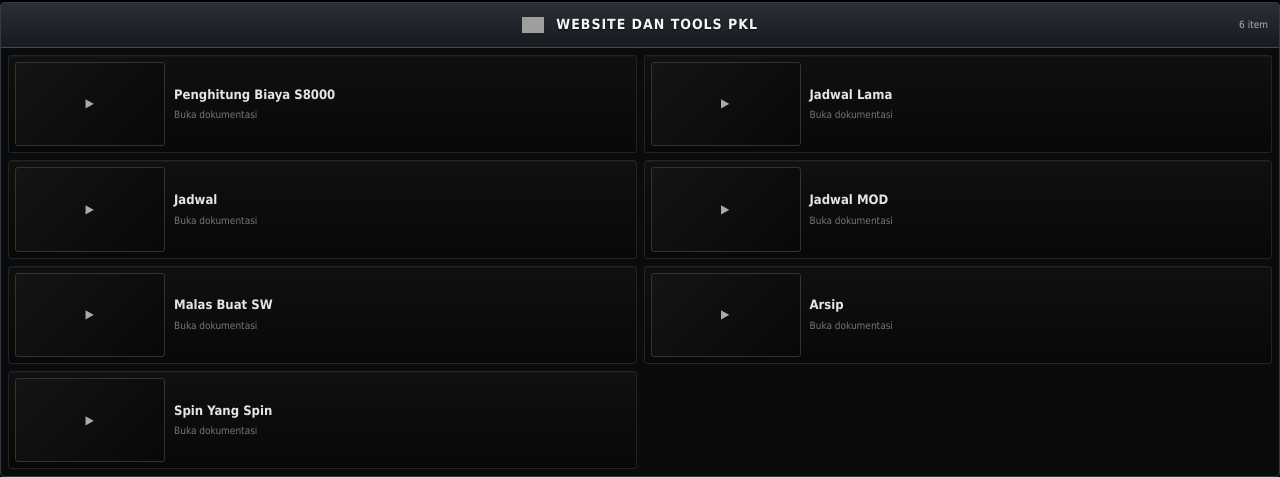
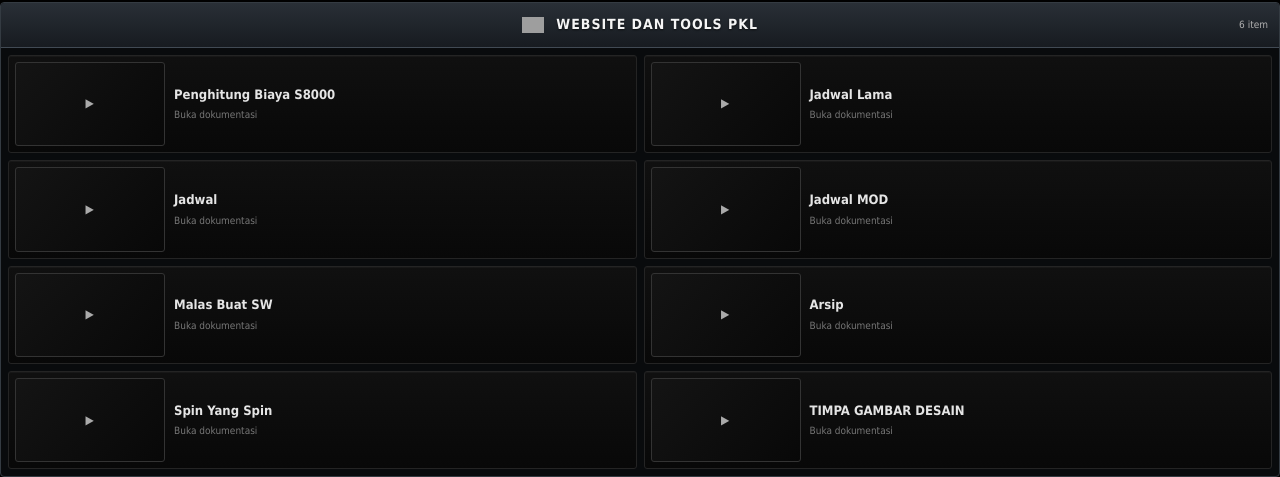
Before and after one commit to Ahmadrijani/pkl, a plain HTML site: page index.html in a window 1280 px wide. Shown: the part 2406-2883 px from the top of the page. Drawn offline with Linux system fonts and the light colour scheme; no server answers; grey boxes are pictures that could not be loaded.

Commit message:
Update index.html

```diff
--- a/index.html
+++ b/index.html
@@ -2074,6 +2074,18 @@
           <div class="content">
             <a href="https://ahmadrijani.github.io/pkl/Website/spin_yang_spin.html">
               <h3 class="title">Spin Yang Spin</h3>
+              <span class="watch">Buka dokumentasi</span>
+            </a>
+          </div>
+
+              </article>
+          <article class="card">
+          <a class="thumb-link" href="https://ahmadrijani.github.io/pkl/Website/spin_yang_spin.html" aria-label="Spin Yang Spin">
+            <div class="asset-icon">▶</div>
+          </a>
+          <div class="content">
+            <a href="https://ahmadrijani.github.io/pkl/Website/Timpa/gambar.html">
+              <h3 class="title">TIMPA GAMBAR DESAIN</h3>
               <span class="watch">Buka dokumentasi</span>
             </a>
           </div>
```
